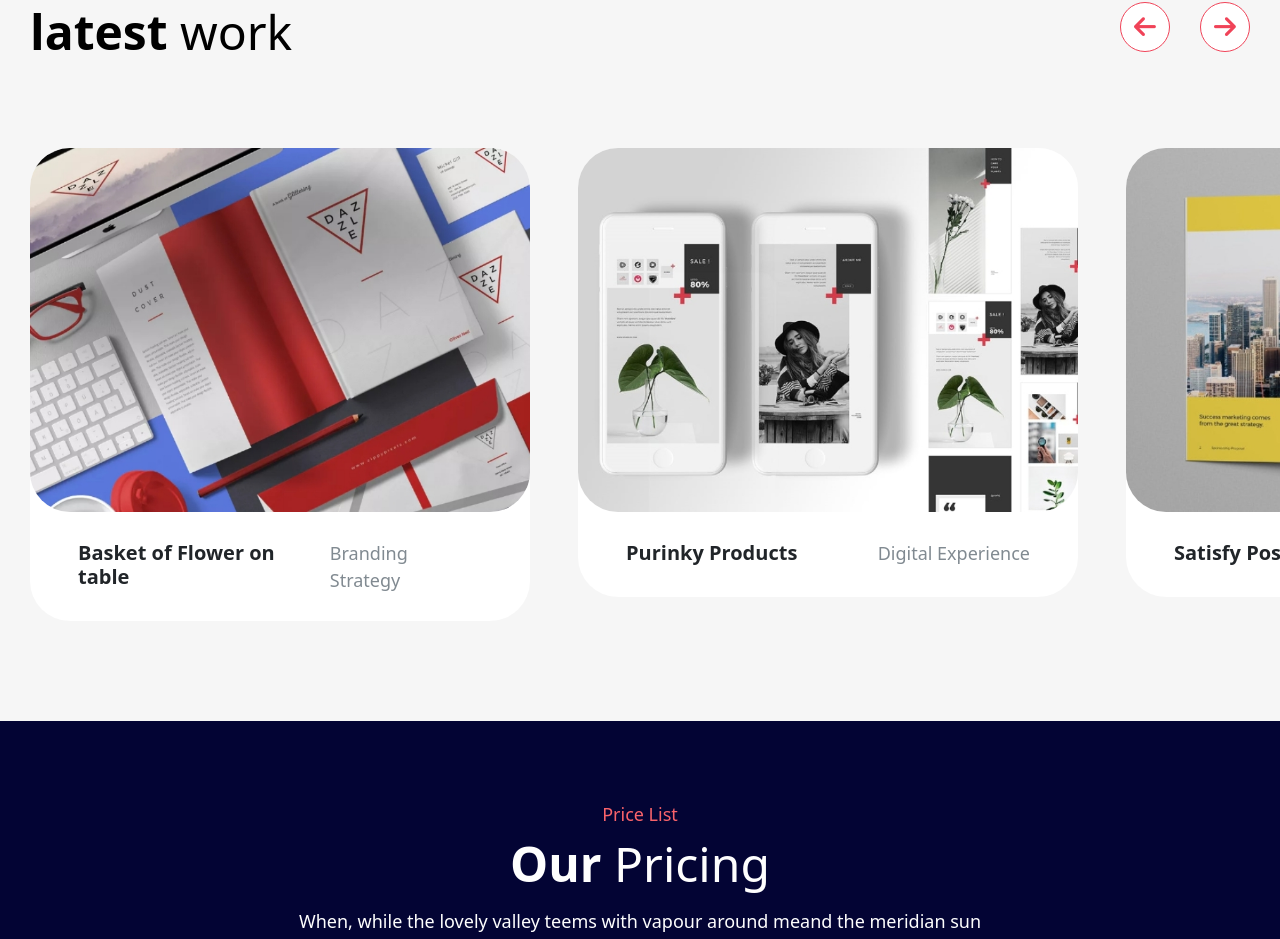
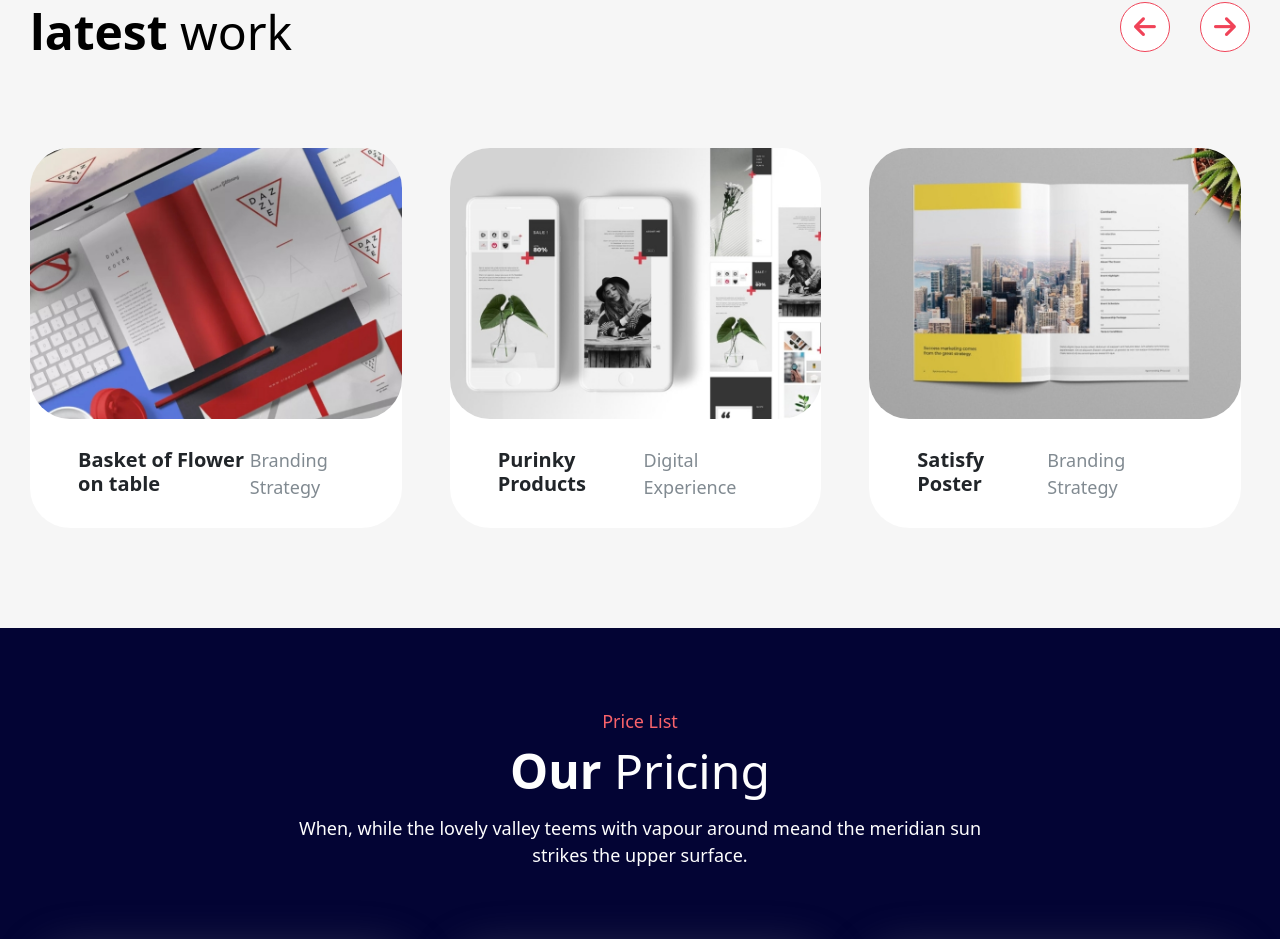
Before and after one commit to DarioDC95/proj-html-vuejs, a Vue app: page / in a window 1280 px wide. Shown: the part 3327-4266 px from the top of the page. Built offline with nearby package versions, Linux system fonts and the light colour scheme.

Commit message:
Slider basic Done in Section 4

```diff
--- a/src/components/subSectionMain/AppSlider.vue
+++ b/src/components/subSectionMain/AppSlider.vue
@@ -36,8 +36,14 @@
                 translate: 0,
             }
         },
-        created() {
+        mounted() {
+            let row = document.querySelector('.title-row');
+            let widthRow = row.getBoundingClientRect().width;
+            let mycardContainer = document.getElementsByClassName('mycard-container');
 
+            for(let i = 0; i < mycardContainer.length; i++) {
+                mycardContainer[i].style.width = `calc((${widthRow}px / 3) - 35px)`;
+            }
         },
         methods: {
             getColWidth() {
@@ -47,24 +53,22 @@
             },
             slideRight() {
                 let width = this.getColWidth();
-                console.log(this.translate < (width * (this.cardsSlider.length - 2)))
 
                 if (this.translate < (width * (this.cardsSlider.length - 3))) {
                     this.translate += width;
                     let rowSlider = document.getElementById('rowslider');
                     rowSlider.style.transform = `translateX(-${this.translate}px)`;
-                    rowSlider.style.transition = "all 1s";
+                    rowSlider.style.transition = "all 0.5s";
                 }
             },
             slideLeft() {
                 let width = this.getColWidth();
-                console.log(this.translate > 0)
 
                 if (this.translate > 0) {
                     this.translate -= width;
                     let rowSlider = document.getElementById('rowslider');
                     rowSlider.style.transform = `translateX(-${this.translate}px)`;
-                    rowSlider.style.transition = "all 1s";
+                    rowSlider.style.transition = "all 0.5s";
                 }
             }
         }
@@ -95,6 +99,13 @@
                     </div>
                 </div>
             </div>
+            <div class="row-circles">
+                <div class="mycol">
+                    <div class="mycard text-center">
+
+                    </div>
+                </div>
+            </div>
         </div>
     </section>
 </template>
@@ -109,6 +120,7 @@
         background-color: #f6f6f6;
 
         .title-row {
+            width: 100%;
             margin-bottom: 80px;
 
             .top-title {
@@ -147,6 +159,10 @@
 
             .mycol {
                 padding-right: 48px;
+
+                .mycard-container {
+                    height: 100%;
+                }
             }
         }
     }
--- a/src/components/sunCardComponents/AppCardSlider.vue
+++ b/src/components/sunCardComponents/AppCardSlider.vue
@@ -23,7 +23,8 @@
     @use '../../styles/partials/mixins.scss'as *;
 
     .mycard {
-        width: 500px;
+        width: 100%;
+        height: 100%;
         border-radius: 40px;
         position: relative;
         background-color: white;
```
